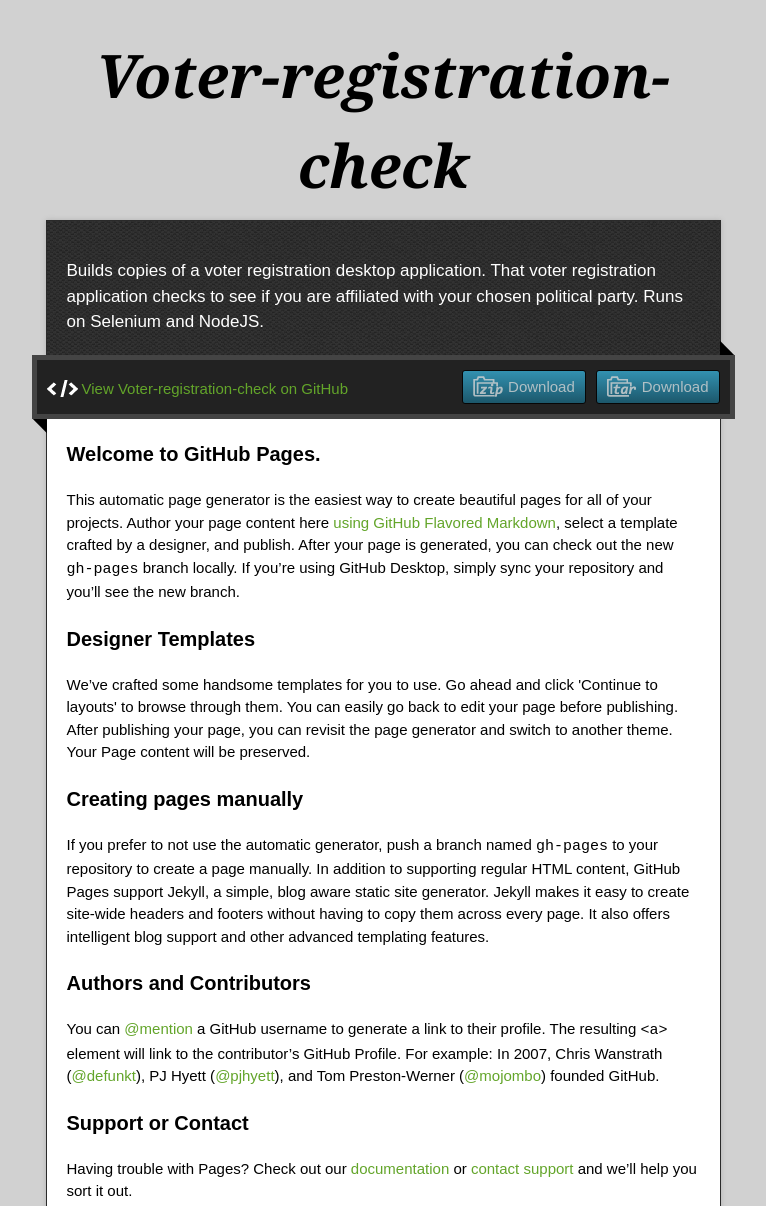
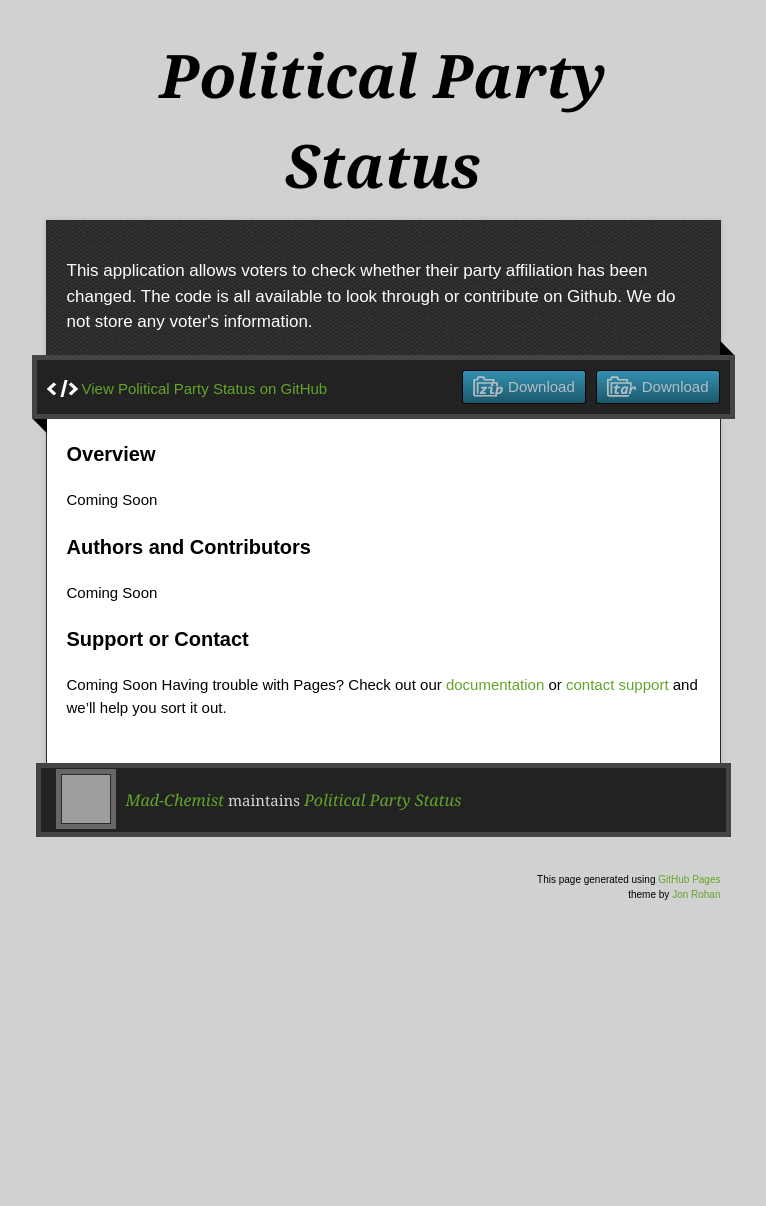
Before and after one commit to Mad-Chemist/voter-registration-check, a plain HTML site: page index.html in a window 1280 px wide. Shown: the top 1206 px of the page, without its empty margins (257-1023 px from the left). After the commit the page ends 992 px from the top, so only its background shows below. Drawn offline with nearby package versions, Linux system fonts and the light colour scheme; grey boxes are pictures that could not be loaded.

```diff
--- a/index.html
+++ b/index.html
@@ -11,8 +11,8 @@
   <script type="text/javascript" src="https://ajax.googleapis.com/ajax/libs/jquery/1.7.1/jquery.min.js"></script>
   <script type="text/javascript" src="javascripts/script.js"></script>
 
-  <title>Voter-registration-check</title>
-  <meta name="description" content="Builds copies of a voter registration desktop application.  That voter registration application checks to see if you are affiliated with your chosen political party.  Runs on Selenium and NodeJS.">
+  <title>Political Party Status</title>
+  <meta name="description" content="This application allows voters to check whether their party affiliation has been changed.  The code is all available to look through or contribute on Github.  We do not store any voter&#39;s information.">
 
   <meta name="viewport" content="width=device-width,initial-scale=1">
 
@@ -22,50 +22,41 @@
 
   <div class="wrapper">
     <header>
-      <h1 class="title">Voter-registration-check</h1>
+      <h1 class="title">Political Party Status</h1>
     </header>
     <div id="container">
-      <p class="tagline">Builds copies of a voter registration desktop application.  That voter registration application checks to see if you are affiliated with your chosen political party.  Runs on Selenium and NodeJS.</p>
+      <p class="tagline">This application allows voters to check whether their party affiliation has been changed.  The code is all available to look through or contribute on Github.  We do not store any voter&#39;s information.</p>
       <div id="main" role="main">
         <div class="download-bar">
         <div class="inner">
           <a href="https://github.com/Mad-Chemist/voter-registration-check/tarball/master" class="download-button tar"><span>Download</span></a>
           <a href="https://github.com/Mad-Chemist/voter-registration-check/zipball/master" class="download-button zip"><span>Download</span></a>
-          <a href="https://github.com/Mad-Chemist/voter-registration-check" class="code">View Voter-registration-check on GitHub</a>
+          <a href="https://github.com/Mad-Chemist/voter-registration-check" class="code">View Political Party Status on GitHub</a>
         </div>
         <span class="blc"></span><span class="trc"></span>
         </div>
         <article class="markdown-body">
           <h3>
-<a id="welcome-to-github-pages" class="anchor" href="#welcome-to-github-pages" aria-hidden="true"><span aria-hidden="true" class="octicon octicon-link"></span></a>Welcome to GitHub Pages.</h3>
+<a id="overview" class="anchor" href="#overview" aria-hidden="true"><span aria-hidden="true" class="octicon octicon-link"></span></a>Overview</h3>
 
-<p>This automatic page generator is the easiest way to create beautiful pages for all of your projects. Author your page content here <a href="https://guides.github.com/features/mastering-markdown/">using GitHub Flavored Markdown</a>, select a template crafted by a designer, and publish. After your page is generated, you can check out the new <code>gh-pages</code> branch locally. If you’re using GitHub Desktop, simply sync your repository and you’ll see the new branch.</p>
-
-<h3>
-<a id="designer-templates" class="anchor" href="#designer-templates" aria-hidden="true"><span aria-hidden="true" class="octicon octicon-link"></span></a>Designer Templates</h3>
-
-<p>We’ve crafted some handsome templates for you to use. Go ahead and click 'Continue to layouts' to browse through them. You can easily go back to edit your page before publishing. After publishing your page, you can revisit the page generator and switch to another theme. Your Page content will be preserved.</p>
-
-<h3>
-<a id="creating-pages-manually" class="anchor" href="#creating-pages-manually" aria-hidden="true"><span aria-hidden="true" class="octicon octicon-link"></span></a>Creating pages manually</h3>
-
-<p>If you prefer to not use the automatic generator, push a branch named <code>gh-pages</code> to your repository to create a page manually. In addition to supporting regular HTML content, GitHub Pages support Jekyll, a simple, blog aware static site generator. Jekyll makes it easy to create site-wide headers and footers without having to copy them across every page. It also offers intelligent blog support and other advanced templating features.</p>
+<p>Coming Soon</p>
 
 <h3>
 <a id="authors-and-contributors" class="anchor" href="#authors-and-contributors" aria-hidden="true"><span aria-hidden="true" class="octicon octicon-link"></span></a>Authors and Contributors</h3>
 
-<p>You can <a href="https://help.github.com/articles/basic-writing-and-formatting-syntax/#mentioning-users-and-teams" class="user-mention">@mention</a> a GitHub username to generate a link to their profile. The resulting <code>&lt;a&gt;</code> element will link to the contributor’s GitHub Profile. For example: In 2007, Chris Wanstrath (<a href="https://github.com/defunkt" class="user-mention">@defunkt</a>), PJ Hyett (<a href="https://github.com/pjhyett" class="user-mention">@pjhyett</a>), and Tom Preston-Werner (<a href="https://github.com/mojombo" class="user-mention">@mojombo</a>) founded GitHub.</p>
+<p>Coming Soon</p>
 
 <h3>
 <a id="support-or-contact" class="anchor" href="#support-or-contact" aria-hidden="true"><span aria-hidden="true" class="octicon octicon-link"></span></a>Support or Contact</h3>
 
-<p>Having trouble with Pages? Check out our <a href="https://help.github.com/pages">documentation</a> or <a href="https://github.com/contact">contact support</a> and we’ll help you sort it out.</p>
+<p>Coming Soon
+Having trouble with Pages? Check out our <a href="https://help.github.com/pages">documentation</a> or <a href="https://github.com/contact">contact support</a> and we’ll help you sort it out.</p>
         </article>
       </div>
     </div>
     <footer>
       <div class="owner">
-      <p><a href="https://github.com/Mad-Chemist" class="avatar"><img src="https://avatars3.githubusercontent.com/u/6208614?v=3&amp;s=60" width="48" height="48"></a> <a href="https://github.com/Mad-Chemist">Mad-Chemist</a> maintains <a href="https://github.com/Mad-Chemist/voter-registration-check">Voter-registration-check</a></p>
+      <p><a href="https://github.com/Mad-Chemist" class="avatar"><img src="https://avatars3.githubusercontent.com/u/6208614?v=3&amp;s=60" width="48" height="48"></a> <a href="https://github.com/Mad-Chemist">Mad-Chemist</a> maintains <a href="https://github.com/Mad-Chemist/voter-registration-check">Political Party Status</a></p>
 
 
       </div>
```
Also changed, not shown: params.json (+3 -3 lines).
